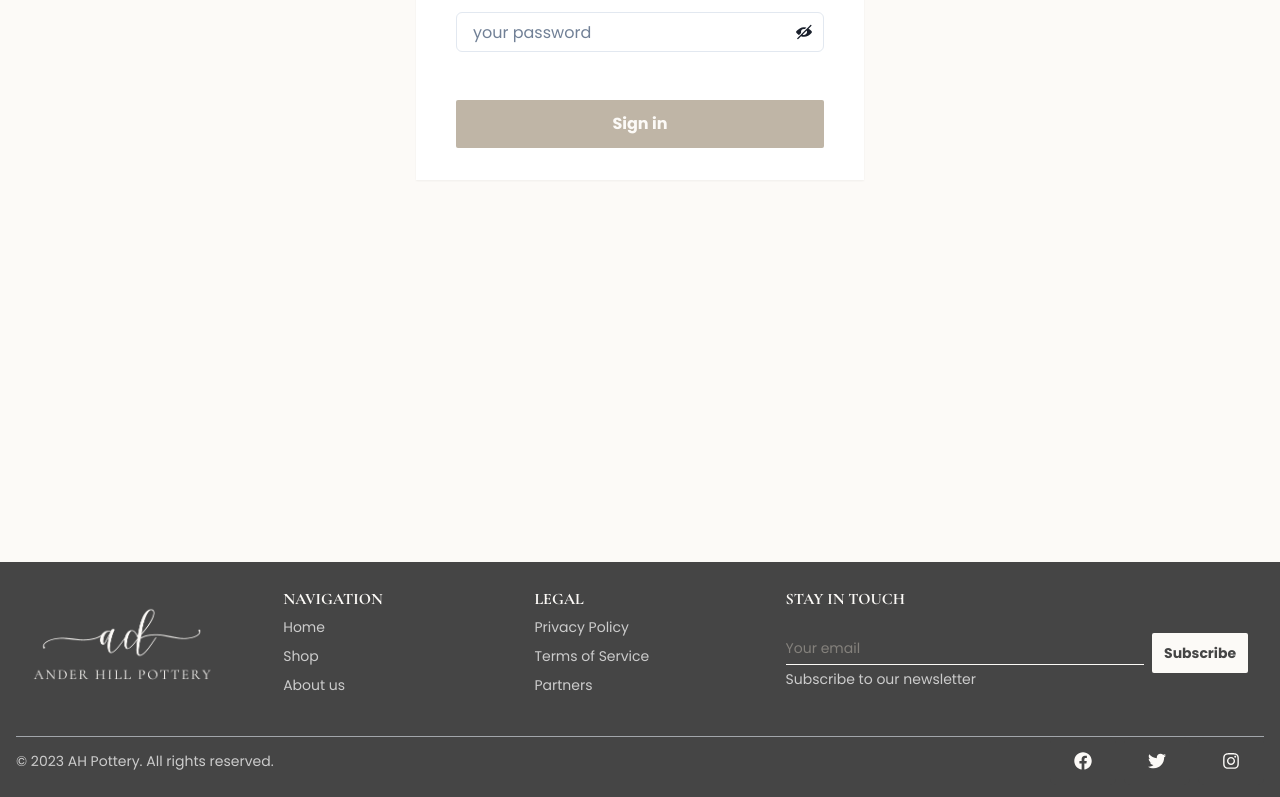
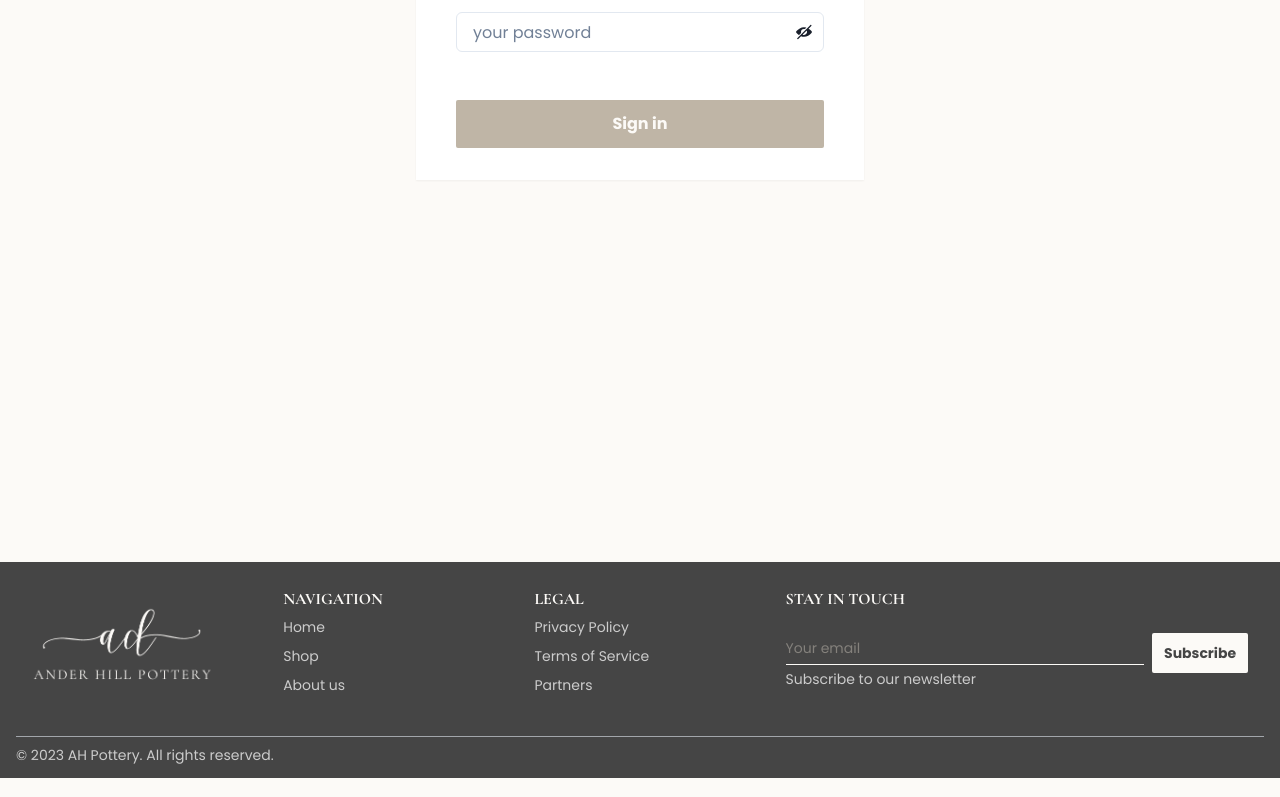
Before and after one commit to cywudot/AnderHill, a React (Create React App) app in the folder client/: page /login in a window 1280 px wide. Shown: the part 466-1263 px from the top of the page. Built offline with nearby package versions, Linux system fonts and the light colour scheme.

Commit message:
footer layout shift correction

```diff
--- a/client/src/components/Footer.jsx
+++ b/client/src/components/Footer.jsx
@@ -1,12 +1,11 @@
-import { Box, Container, SimpleGrid, Divider, Link, IconButton, Stack, Image, Text, Heading } from '@chakra-ui/react';
-import { FaFacebook, FaInstagram, FaTwitter } from 'react-icons/fa';
+import { Box, Container, SimpleGrid, Divider, Link, Stack, Image, Text, Heading } from '@chakra-ui/react';
 import AHLogo from '../logo/AnderHillLogoFooter.png';
 import { Link as ReactLink } from 'react-router-dom';
 import EmailSubField from './EmailSubField';
 
 const Footer = () => {
   return (
-    <Box as='footer' backgroundColor='brand.500' mt={8} position='relative' bottom={0} width='100%'>
+    <Box as='footer' backgroundColor='brand.500' mt={8} position='relative' bottom={0} width='100%' minH='200px'>
       <Container role='contentinfo' maxW={{ base: 'lg', md: '8xl' }} pt={3} pb={3}>
         <SimpleGrid
           templateColumns={{ base: '1fr 1fr', md: '1fr 1fr 1fr 2fr', lg: '1fr 1fr 1fr 2fr' }}
@@ -22,7 +21,7 @@ const Footer = () => {
               alignSelf={{ base: 'center', md: 'flex-start' }}
               my='auto'
             >
-              <Image src={AHLogo} maxWidth='180' alt='footer-logo' />
+              <Image src={AHLogo} maxWidth='180px' alt='footer-logo' />
             </Box>
           </Stack>
           <Stack>
@@ -64,43 +63,9 @@ const Footer = () => {
 
         <Divider orientation='horizontal' py={3} />
         <Stack direction={['column-reverse', 'row']} justify='space-between' textAlign='center'>
-          <Stack justify='center'>
-            <Text color='brand.750' fontSize={['xs', 'sm']}>
-              © 2023 AH Pottery. All rights reserved.
-            </Text>
-          </Stack>
-          <Stack direction='row' justify={{ base: 'center', sm: 'right' }}>
-            <IconButton
-              aria-label='Facebook'
-              as={Link}
-              href='#'
-              size={{ base: 'md', md: 'lg' }}
-              backgroundColor='brand.500'
-              color='brand.100'
-              icon={<FaFacebook />}
-              variant='none'
-            />
-            <IconButton
-              aria-label='Twitter'
-              as={Link}
-              href='#'
-              size={{ base: 'md', md: 'lg' }}
-              backgroundColor='brand.500'
-              color='brand.100'
-              icon={<FaTwitter />}
-              variant='none'
-            />
-            <IconButton
-              aria-label='Instagram'
-              as={Link}
-              href='#'
-              size={{ base: 'md', md: 'lg' }}
-              backgroundColor='brand.500'
-              color='brand.100'
-              icon={<FaInstagram />}
-              variant='none'
-            />
-          </Stack>
+          <Text color='brand.750' fontSize={['xs', 'sm']} pt={2}>
+            © 2023 AH Pottery. All rights reserved.
+          </Text>
         </Stack>
       </Container>
     </Box>
```
